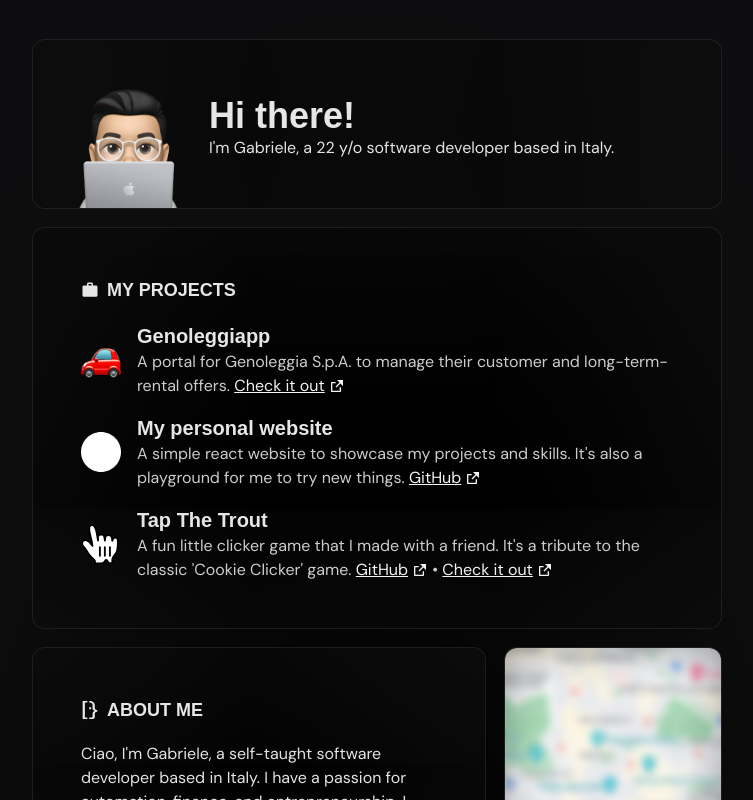
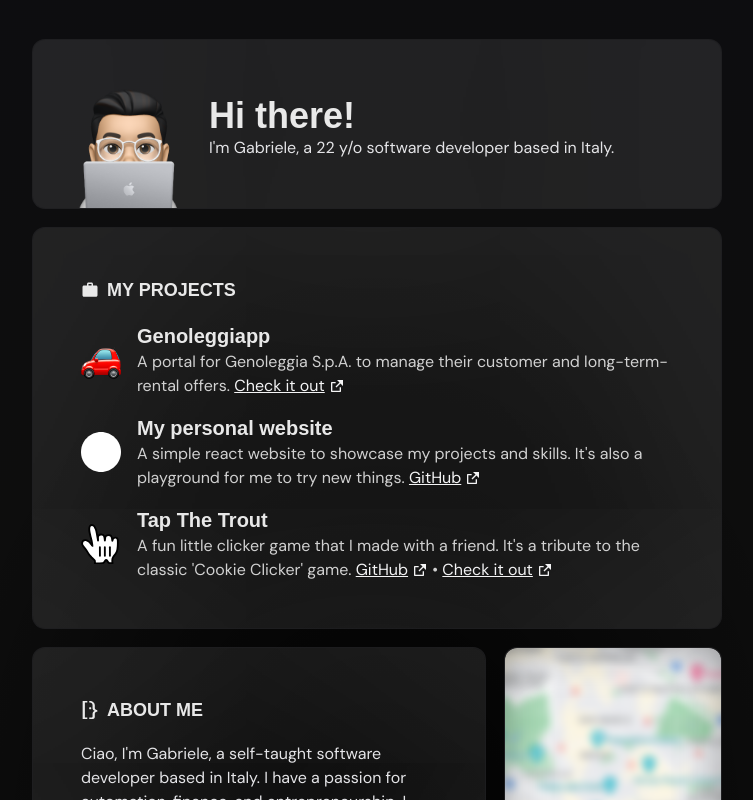
Before and after one commit to 965311532/gabrielearmento.com, a React (Vite) app: page / in a window 1280 px wide. Shown: the top 800 px of the page, without its empty margins (263-1016 px from the left). Built offline with nearby package versions, Linux system fonts and the light colour scheme; no server answers; a web font is replaced by a local one.

Commit message:
Test new bg

```diff
--- a/src/components/Card.jsx
+++ b/src/components/Card.jsx
@@ -16,7 +16,7 @@ export function Card({ className, children }) {
   return (
     <div
       className={clsxm(
-        "bg-black shadow-[inset_0_0_500px_-10px_rgba(255,255,255,0.1)]",
+        "bg-white/5 shadow-[inset_0_0_500px_-10px_rgba(255,255,255,0.1)]",
         "p-10 md:p-12 rounded-xl md:rounded-xl",
         "ring-1 ring-zinc-800/70 ",
         "flex flex-col justify-between items-center",
```
